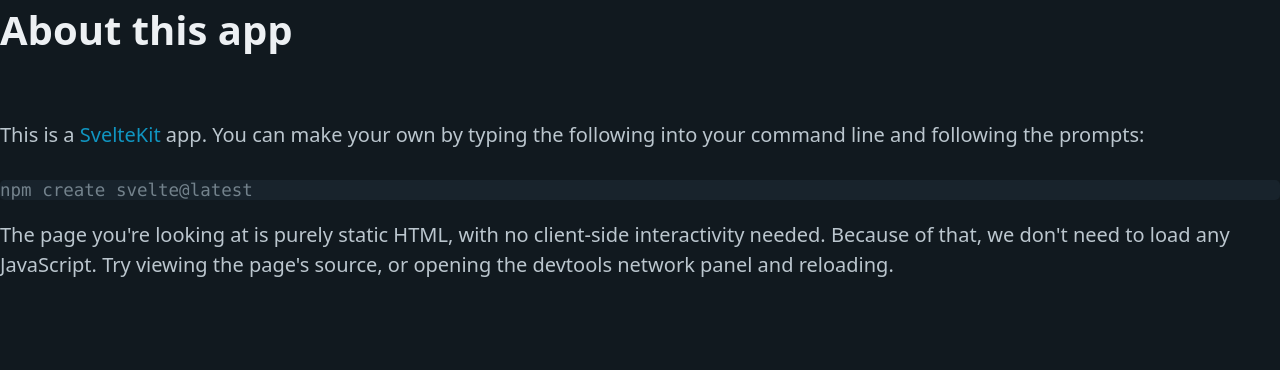
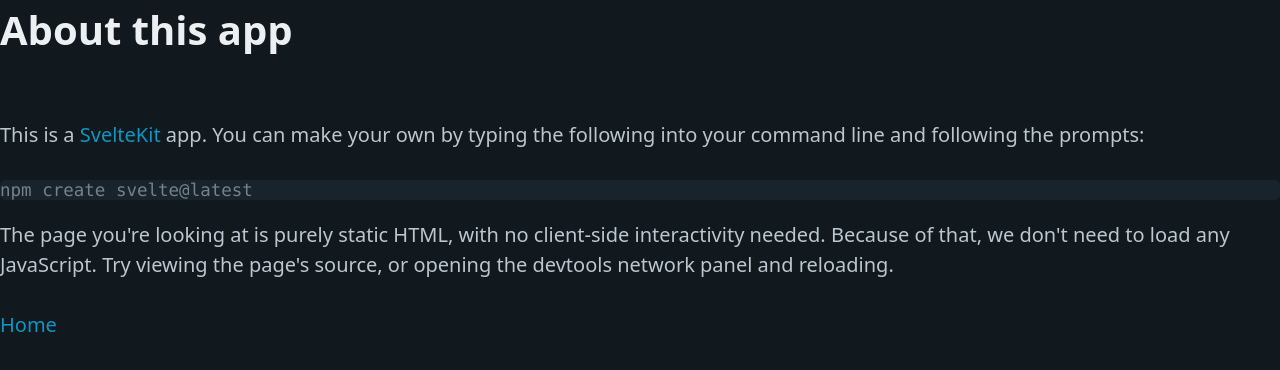
Before and after one commit to paoloricciuti/sveltejs-kit-defer-test, a SvelteKit app: page /about in a window 1280 px wide. Shown: the top 370 px of the page. Built offline with nearby package versions, Linux system fonts and the light colour scheme.

Commit message:
Update +page.svelte

```diff
--- a/src/routes/about/+page.svelte
+++ b/src/routes/about/+page.svelte
@@ -18,4 +18,5 @@
 		Because of that, we don't need to load any JavaScript. Try viewing the page's source, or opening
 		the devtools network panel and reloading.
 	</p>
+	<a href="/"> Home </a>
 </div>
```
